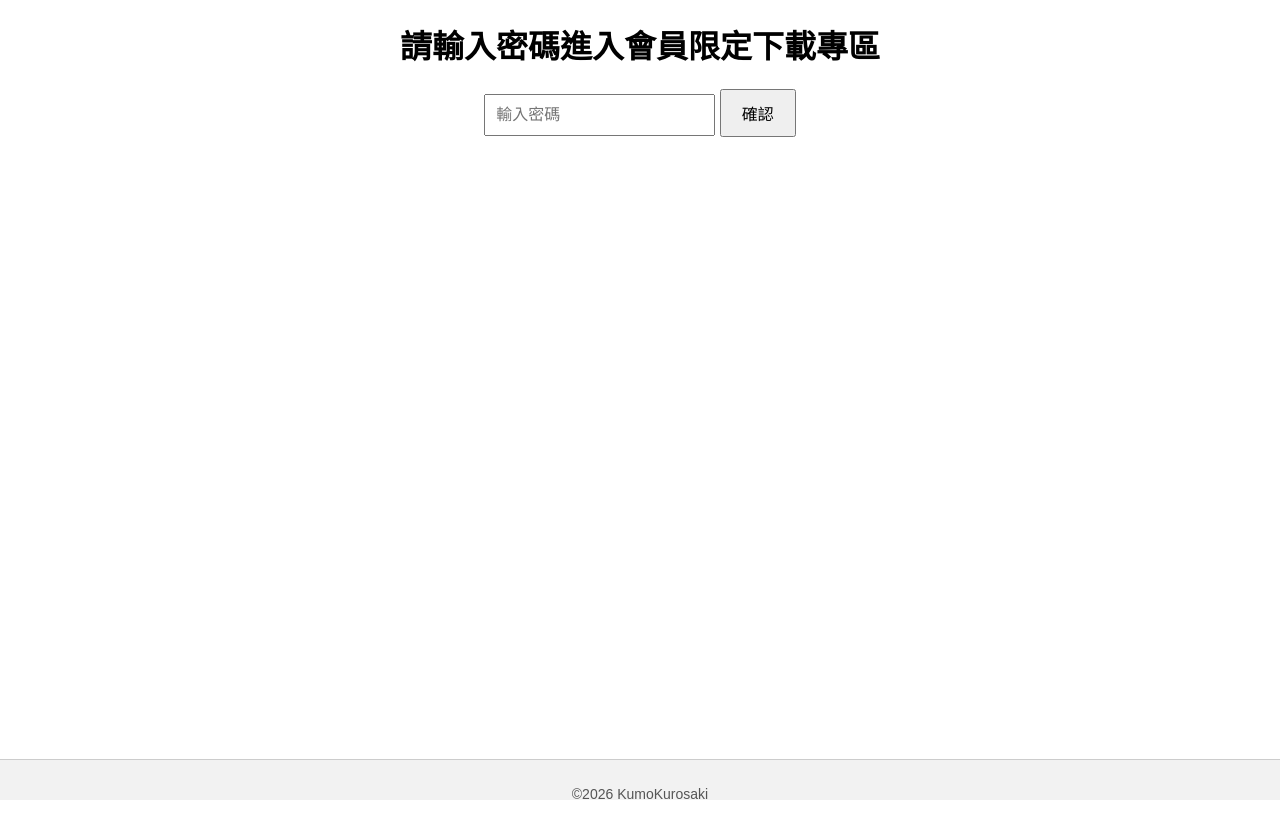
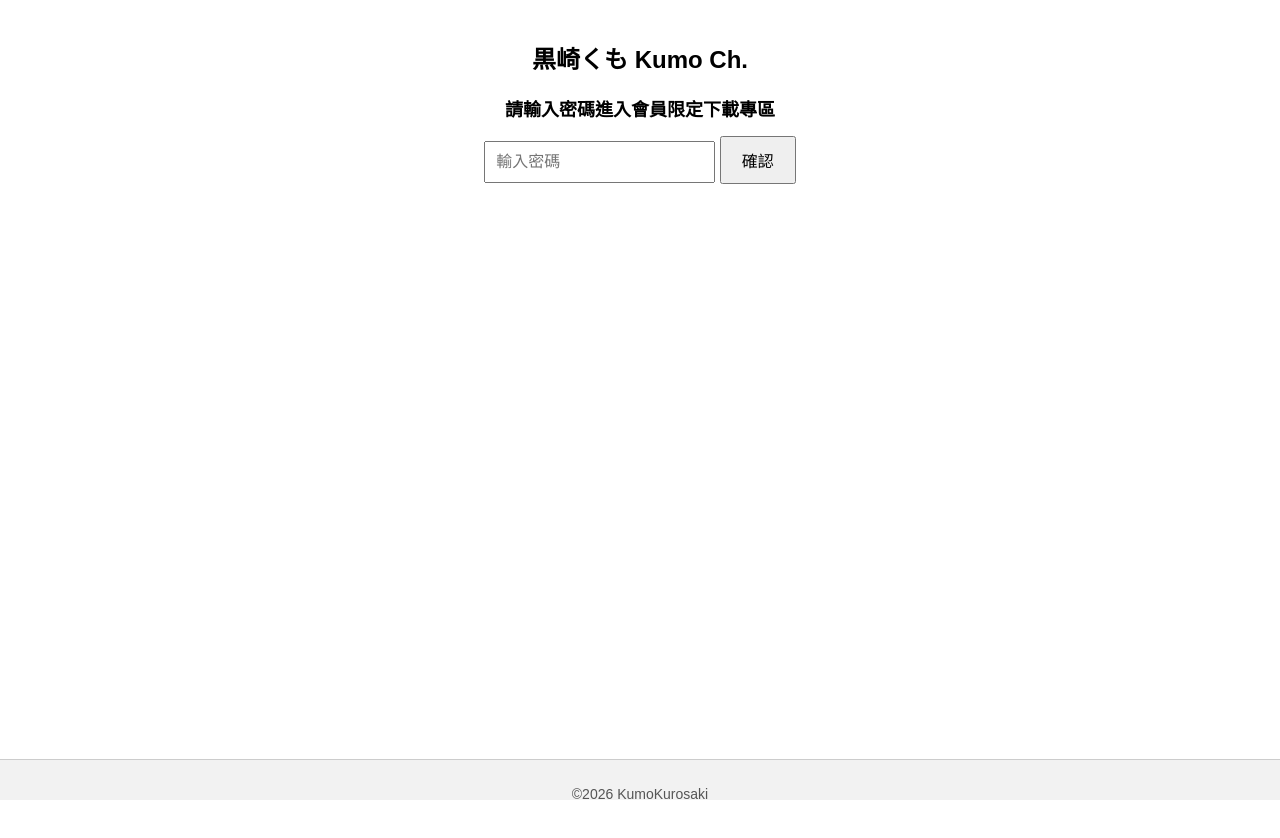
Before and after one commit to kumo-kurosaki/kumo-kurosaki.github.io, a plain HTML site: page index.html in a window 1280 px wide. Drawn offline with Linux system fonts and the light colour scheme.

Commit message:
Update index.html

```diff
--- a/index.html
+++ b/index.html
@@ -14,6 +14,17 @@ body {
   min-height: 100vh;     /* 確保 body 高度至少填滿視窗 */
   position: relative;
 }
+
+h1.title {
+  font-size: 24px;   /* 上方標題大小 */
+  margin-top: 40px;
+}
+
+h2.subtitle {
+  font-size: 18px;   /* 密碼提示文字縮小 */
+  margin-top: 20px;
+}
+
 input[type="password"] {
   padding: 10px;
   font-size: 16px;
@@ -23,6 +34,7 @@ button {
   font-size: 16px;
   cursor: pointer;
 }
+
 footer {
   position: fixed;      /* 固定在頁面底部 */
   left: 0;
@@ -56,7 +68,9 @@ window.addEventListener("DOMContentLoaded", () => {
 
 </head>
 <body>
-<h1>請輸入密碼進入會員限定下載專區</h1>
+<h1 class="title">黒崎くも Kumo Ch.</h1>
+<h2 class="subtitle">請輸入密碼進入會員限定下載專區</h2>
+
 <input type="password" id="pwd" placeholder="輸入密碼">
 <button onclick="submitPassword()">確認</button>
 
```
